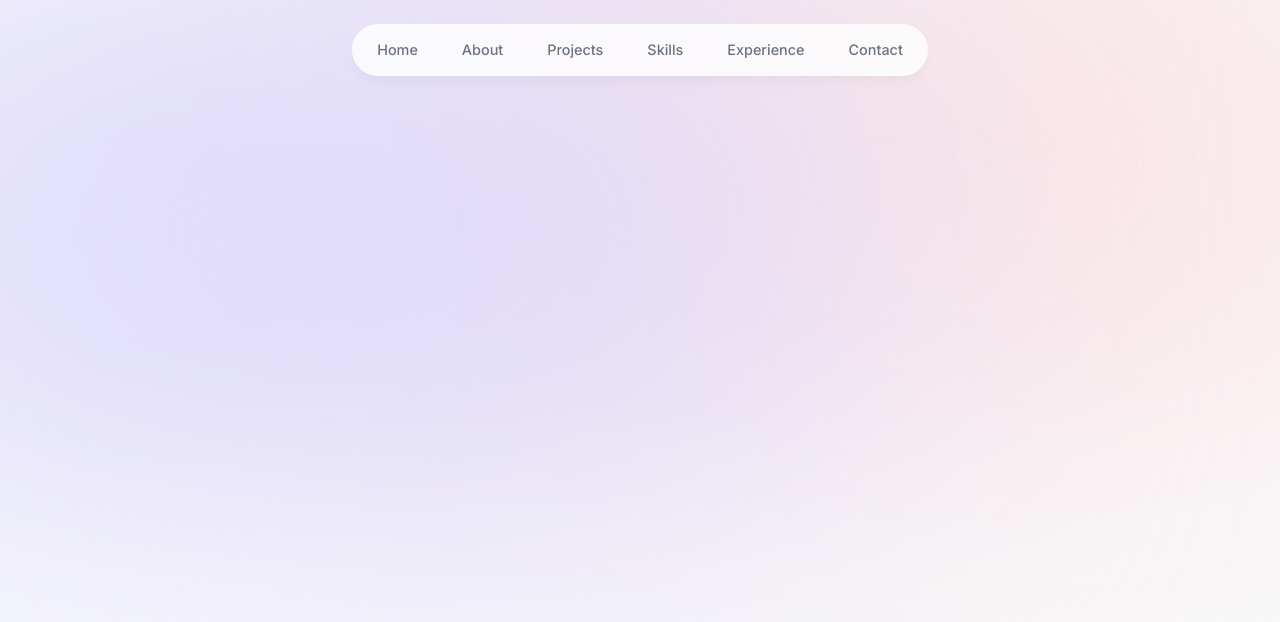
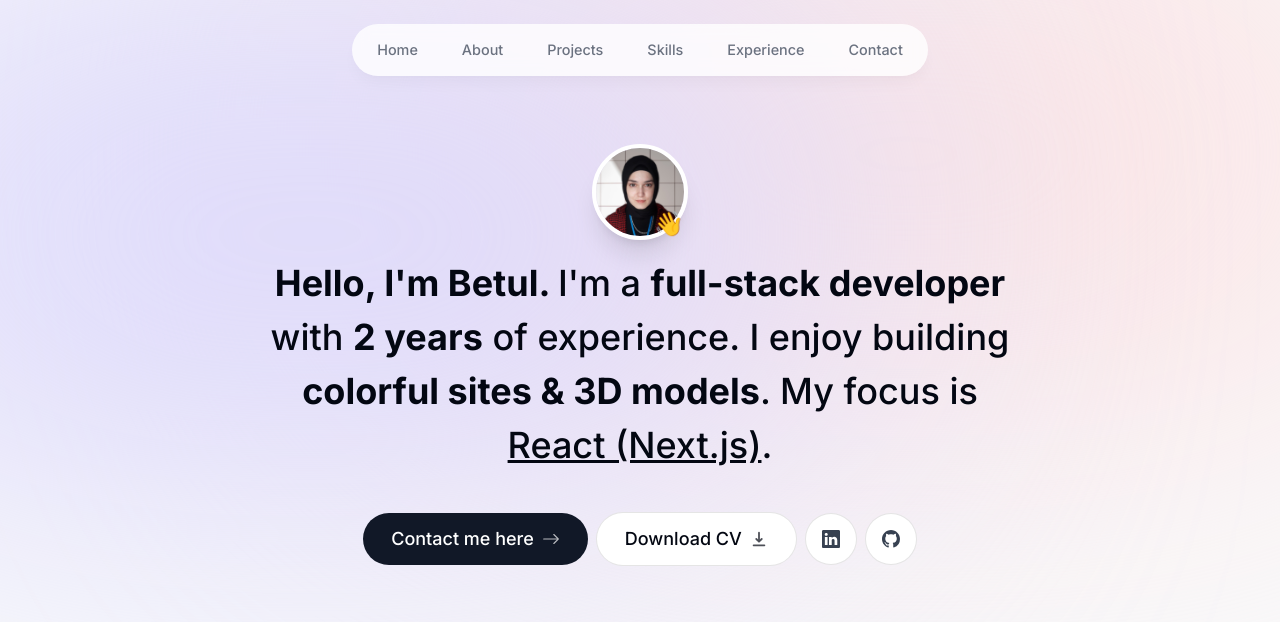
Before and after one commit to bbetulkaya/my-portfolio, a Next.js app: page / in a window 1280 px wide. Shown: the top 622 px of the page. Built offline with nearby package versions, Linux system fonts and the light colour scheme.

Commit message:
feat: intro section completed

```diff
--- a/app/layout.tsx
+++ b/app/layout.tsx
@@ -18,7 +18,7 @@
 }>) {
   return (
     <html lang="en">
-      <body className={`${inter.className} bg-gray-50 text-gray-950 relative`}>
+      <body className={`${inter.className} bg-gray-50 text-gray-950 relative pt-28 sm:pt-36`}>
         <div className="bg-[#fbe2e3] absolute top-[-6rem] right-[-11rem] h-[31.25rem] w-[31.25rem] -z-10 rounded-full blur-[10rem] sm:w-[68.75rem]"></div>
 
         <div className="bg-[#dbd7fb] absolute top-[-1rem] left-[-10rem] h-[31.25rem] w-[30rem] -z-10 rounded-full blur-[10rem] sm:w-[68.75rem] md:left-[-33rem] lg:left[-28rem] xl:left-[-15rem]"></div>
--- a/app/page.tsx
+++ b/app/page.tsx
@@ -1,5 +1,9 @@
-import Image from "next/image";
+import Intro from "@/components/Intro";
 
 export default function Home() {
-  return <main className=""></main>;
+  return (
+    <main className="flex flex-col items-center px-4 ">
+      <Intro />
+    </main>
+  );
 }
--- /dev/null
+++ b/components/Intro.tsx
@@ -0,0 +1,101 @@
+"use client";
+import Image from "next/image";
+import React from "react";
+import { motion } from "framer-motion";
+import Link from "next/link";
+import { BsArrowRight, BsGithub, BsLinkedin } from "react-icons/bs";
+import { HiDownload } from "react-icons/hi";
+
+export default function Intro() {
+  return (
+    <section className="mb-28 max-w-[50rem] text-center sm:mb-0">
+      <div className="flex items-center justify-center">
+        <div className="relative">
+          <motion.div
+            initial={{ opacity: 0, scale: 0 }}
+            animate={{ opacity: 1, scale: 1 }}
+            transition={{
+              type: "tween",
+              duration: 0.2,
+            }}
+          >
+            <Image
+              src="/betulkaya.jpg"
+              width="192"
+              height="192"
+              quality="95"
+              alt="profile image"
+              priority={true}
+              className="h-24 w-24 object-cover rounded-full border-[0.30rem] border-white shadow-xl"
+            />
+          </motion.div>
+
+          <motion.span
+            className="absolute bottom-0 right-1 text-2xl"
+            initial={{ opacity: 0, scale: 0 }}
+            animate={{ opacity: 1, scale: 1 }}
+            transition={{
+              type: "spring",
+              stiffness: 125,
+              delay: 0.1,
+              duration: 0.7,
+            }}
+          >
+            👋
+          </motion.span>
+        </div>
+      </div>
+
+      <motion.p
+        className="mb-10 mt-4 px-4 text-2xl font-medium !leading-[1.5] sm:text-4xl"
+        initial={{ opacity: 0, y: 100 }}
+        animate={{ opacity: 1, y: 0 }}
+      >
+        <span className="font-bold">Hello, I&apos;m Betul. </span>I&apos;m a{" "}
+        <span className="font-bold">full-stack developer </span>
+        with <span className="font-bold">2 years</span> of experience. I enjoy
+        building <span className="font-bold">colorful sites & 3D models</span>.
+        My focus is <span className="underline">React (Next.js)</span>.
+      </motion.p>
+
+      <motion.div
+        className="flex flex-col sm:flex-row items-center justify-center gap-2 px-4 text-lg font-medium"
+        initial={{ opacity: 0, y: 100 }}
+        animate={{ opacity: 1, y: 0 }}
+        transition={{
+          delay: 0.1,
+        }}
+      >
+        <Link
+          href={"/#contact"}
+          className="group bg-gray-900 text-white px-7 py-3 flex items-center gap-2 rounded-full outline-none focus:scale-110 hover:scale-110 hover:bg-gray-950 active:scale-105 transition cursor-pointer"
+        >
+          Contact me here
+          <BsArrowRight className="opacity-70 group-hover:translate-x-1 transition" />
+        </Link>
+        <a
+          download={true}
+          href="/CV.pdf"
+          className="group bg-white px-7 py-3 flex items-center gap-2 rounded-full outline-none focus:scale-110 hover:scale-110 active:scale-105 transition cursor-pointer border border-black/10"
+        >
+          Download CV{" "}
+          <HiDownload className="opacity-70 group-hover:translate-y-1 transition" />
+        </a>
+        <a
+          href="https://www.linkedin.com/in/bbetulkaya/"
+          className="bg-white p-4 text-gray-700 flex items-center gap-2 rounded-full outline-none focus:scale-120 hover:scale-[1.15] active:scale-105 transition cursor-pointer border border-black/10"
+          target="_blank"
+        >
+          <BsLinkedin />
+        </a>
+        <a
+          href="https://github.com/bbetulkaya"
+          className="bg-white p-4 text-gray-700 flex items-center gap-2 rounded-full outline-none focus:scale-120 hover:scale-[1.15] active:scale-105 transition cursor-pointer border border-black/10"
+          target="_blank"
+        >
+          <BsGithub />
+        </a>
+      </motion.div>
+    </section>
+  );
+}
```
Also changed, not shown: public/betulkaya.jpg (added).
